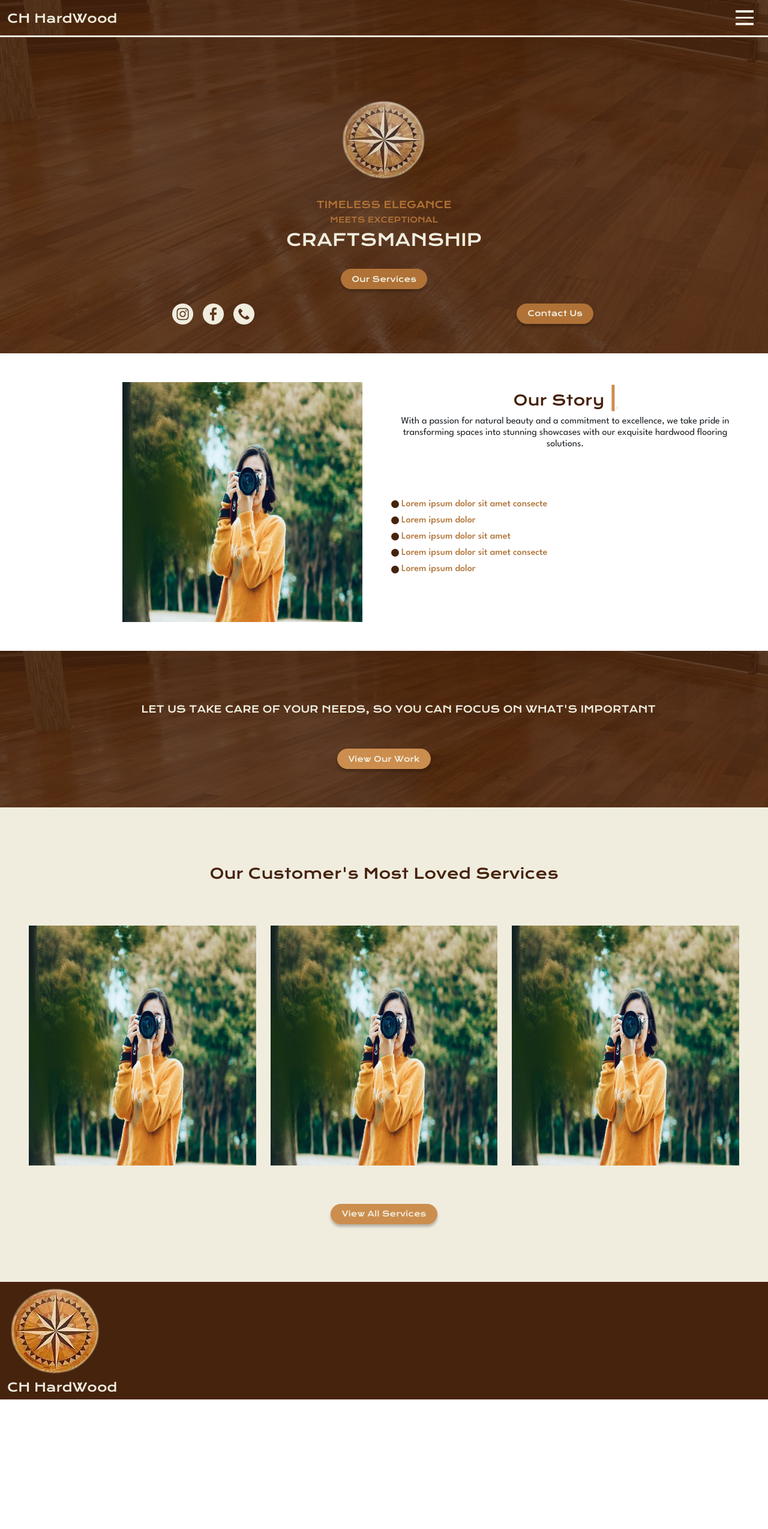
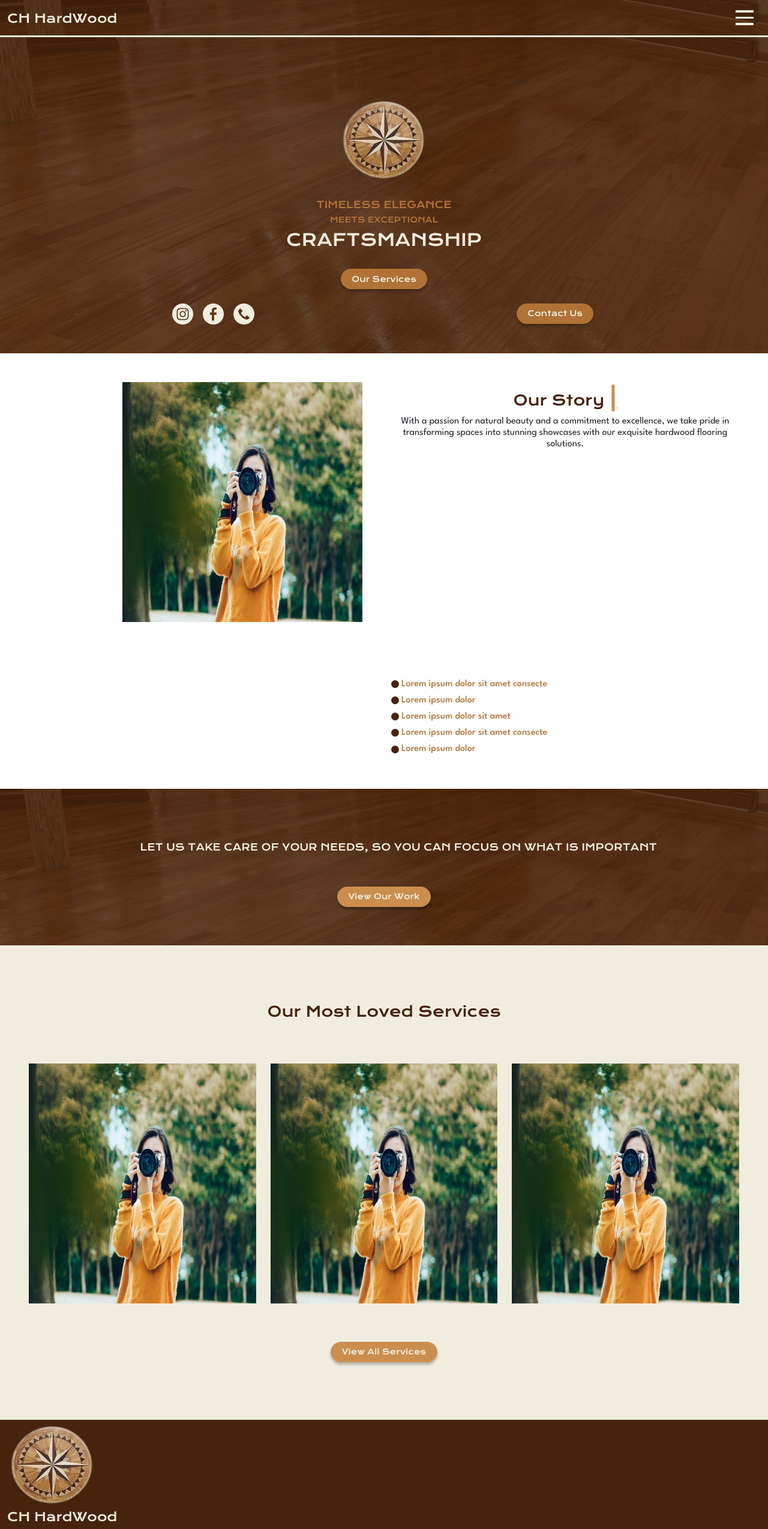
Before and after one commit to rafaelolal/chhardwood, a Next.js app: page / in a window 1280 px wide. Shown: the whole page at 60% size. Before the commit the page ends 2333 px from the top, so only its background shows below. Built offline with nearby package versions, Linux system fonts and the light colour scheme.

Commit message:
Rafael's changes

```diff
--- a/app/page.tsx
+++ b/app/page.tsx
@@ -1,14 +1,22 @@
 import Image from "next/image";
 import styles from "./page.module.css";
 import Link from "next/link";
+import { ImageOptimizerCache } from "next/dist/server/image-optimizer";
 
 export default function Home() {
   return (
     <main>
+      <div className="header-bg pt-5 border-top border-light border-3">
+        <div className="container py-5 text-center">
+          <div className="position-relative logo mx-auto d-block">
+            <Image
+              src="/images/logo.png"
+              fill
+              objectFit="contain"
+              alt="CH Hardwood Floors Logo"
+            />
+          </div>
 
-        <div className="header-bg pt-5 border-top border-light border-3" >
-          <div className="container py-5 text-center">
-            <img src="/images/logo.png" className="logo"></img>
           <h6 className="text-tertiary fs-6 fs-sm-5 pt-4">TIMELESS ELEGANCE</h6>
           <h6 className="text-tertiary fs-7 fs-sm-6">MEETS EXCEPTIONAL</h6>
           <h6 className="text-light fs-3 fs-sm-4 pb-4">CRAFTSMANSHIP</h6>
@@ -18,9 +26,36 @@ export default function Home() {
 
           <div className="row justify-content-between mt-4">
             <div className="col-12 col-sm-6">
-                <a className="mx-2" href="https://www.instagram.com/ch_hardwoodfloors/"><img src="/icons/instagram.png" width={35} height={35} alt="Instagram"></img></a>
-                <a className="mx-2" href="https://www.facebook.com/chhardwoodfloors"><img src="/icons/facebook.png" width={35} height={35} alt="Facebook"></img></a>
-                <a className="mx-2" href=""><img src="/icons/phone-call.png" width={35} height={35} alt="Phone Number"></img></a>
+              <a
+                className="mx-2"
+                href="https://www.instagram.com/ch_hardwoodfloors/"
+              >
+                <Image
+                  src="/icons/instagram.png"
+                  width={35}
+                  height={35}
+                  alt="Instagram"
+                />
+              </a>
+              <a
+                className="mx-2"
+                href="https://www.facebook.com/chhardwoodfloors"
+              >
+                <Image
+                  src="/icons/facebook.png"
+                  width={35}
+                  height={35}
+                  alt="Facebook"
+                />
+              </a>
+              <a className="mx-2" href="">
+                <Image
+                  src="/icons/phone-call.png"
+                  width={35}
+                  height={35}
+                  alt="Phone Number"
+                />
+              </a>
             </div>
 
             <div className="col-12 col-sm-6 d-none d-sm-block">
@@ -32,7 +67,6 @@ export default function Home() {
         </div>
       </div>
 
-
       <div className="row bg-white p-5">
         <div className="col d-none d-sm-flex">
           <Image
@@ -42,10 +76,11 @@ export default function Home() {
             width={400}
             alt="Paint bucket"
           />
-
         </div>
         <div className="col d-flex flex-column">
-      <h6 className="text-primary text-center text-sm-left fs-4">Our Story  <a className="text-secondary fs-1">|</a></h6>
+          <h6 className="text-primary text-center text-sm-left fs-4">
+            Our Story <a className="text-secondary fs-1">|</a>
+          </h6>
 
           <h6 className="mb-5 text-center text-sm-left body-text">
             With a passion for natural beauty and a commitment to excellence, we
@@ -53,34 +88,57 @@ export default function Home() {
             exquisite hardwood flooring solutions.
           </h6>
 
-      <img className="d-block d-sm-none" src="/images/paint.jpg" alt="Paint Bucket" style={{width: "100%", maxWidth: "500", height: "auto"}}></img>
+          <div
+            className="position-relative"
+            style={{ width: "100%", height: "300px" }}
+          >
+            <Image
+              className="d-block d-sm-none"
+              src="/images/paint.jpg"
+              alt="Paint Bucket"
+              fill
+              objectFit="contain"
+            />
+          </div>
 
           <div className="bullet-points pt-4">
-      <h6> <span></span> Lorem ipsum dolor sit amet consecte</h6>
-      <h6> <span></span> Lorem ipsum dolor</h6>
-      <h6> <span></span> Lorem ipsum dolor sit amet</h6>
-      <h6> <span></span> Lorem ipsum dolor sit amet consecte</h6>
-      <h6> <span></span> Lorem ipsum dolor</h6>
+            <h6>
+              {" "}
+              <span></span> Lorem ipsum dolor sit amet consecte
+            </h6>
+            <h6>
+              {" "}
+              <span></span> Lorem ipsum dolor
+            </h6>
+            <h6>
+              {" "}
+              <span></span> Lorem ipsum dolor sit amet
+            </h6>
+            <h6>
+              {" "}
+              <span></span> Lorem ipsum dolor sit amet consecte
+            </h6>
+            <h6>
+              {" "}
+              <span></span> Lorem ipsum dolor
+            </h6>
           </div>
-
         </div>
       </div>
 
       <div className="row wood-bg py-5 m-0 ">
-        <h6 className="text-light text-center m-1 m-sm-4 p-2 p-sm-3"> LET US TAKE CARE OF YOUR NEEDS, SO YOU CAN FOCUS ON
-        WHAT'S IMPORTANT</h6>
+        <h6 className="text-light text-center m-1 m-sm-4 p-2 p-sm-3">
+          LET US TAKE CARE OF YOUR NEEDS, SO YOU CAN FOCUS ON WHAT IS IMPORTANT
+        </h6>
         <Link href="/gallery" className="btn btn-secondary mx-auto my-3">
           View Our Work
         </Link>
-
-
       </div>
-
 
       <div className="row p-5 bg-light">
         <div className="col-12 py-5">
           <h6 className="text-center text-primary fs-4">
-          Our Customer's Most Loved Services
+            Our Most Loved Services
           </h6>
         </div>
         <div className="col-12 col-sm-6 col-md-4 my-3">
@@ -117,7 +175,6 @@ export default function Home() {
           </Link>
         </div>
       </div>
-
     </main>
   );
 }
--- a/app/ui/footer.tsx
+++ b/app/ui/footer.tsx
@@ -1,31 +1,27 @@
+import Image from "next/image";
 import Link from "next/link";
 
 export default function Footer() {
   return (
     <div className="container-fluid m-0 bg-primary">
       <div className="row">
-       <div className="col-12">
-       <img src="/images/logo.png"></img>
+        <div className="col-12">
+          <div className="position-relative logo">
+            <Image
+              src="/images/logo.png"
+              fill
+              alt="CH HardWood Logo"
+              objectFit="contain"
+            />
+          </div>
 
-       <h5 className="text-light">
-              CH HardWood
-            </h5>
-
-
-       </div>
-       <div className="col-12">
-
-        </div>
-        <div className="col-12">
-
-        </div>
-        <div className="col-12">
-
+          <h5 className="text-light">CH HardWood</h5>
         </div>
 
+        <div className="col-12"></div>
+        <div className="col-12"></div>
+        <div className="col-12"></div>
       </div>
-
-
     </div>
   );
 }
--- a/app/ui/navbar.tsx
+++ b/app/ui/navbar.tsx
@@ -1,3 +1,4 @@
+import Image from "next/image";
 import Link from "next/link";
 
 export default function Navbar() {
@@ -8,7 +9,6 @@ export default function Navbar() {
           CH HardWood
         </Link>
 
-
         <button
           className="navbar-toggler"
           type="button"
@@ -18,7 +18,7 @@ export default function Navbar() {
           aria-label="Toggle navigation"
         >
           <span className="toggler-icon"></span>
-          <span className="toggler-icon" style={{margin: "7px auto"}}></span>
+          <span className="toggler-icon" style={{ margin: "7px auto" }}></span>
           <span className="toggler-icon"></span>
         </button>
 
@@ -27,24 +27,33 @@ export default function Navbar() {
           tabIndex={-1}
           id="offcanvasNavbar"
           aria-labelledby="offcanvasNavbarLabel"
-          style={{transition: "0.1s"}}
+          style={{ transition: "0.1s" }}
         >
           <div className="offcanvas-header m-0 bg-primary">
-            <h5 className="offcanvas-title text-light border-0" id="offcanvasNavbarLabel">
+            <h5
+              className="offcanvas-title text-light border-0"
+              id="offcanvasNavbarLabel"
+            >
               CH HardWood
             </h5>
+
             <button
               type="button"
-              className="btn-close"
+              className="btn-close text-light"
               data-bs-dismiss="offcanvas"
               aria-label="Close"
-            > </button>
+            >
+              X
+            </button>
           </div>
           <div className="offcanvas-body bg-primary navbar-text ">
             <ul className="navbar-nav justify-content-start h-100 pt-5">
-
               <li className="nav-item text-light">
-                <Link className="nav-link active text-light" aria-current="page" href="/">
+                <Link
+                  className="nav-link active text-light"
+                  aria-current="page"
+                  href="/"
+                >
                   HOME
                 </Link>
               </li>
@@ -110,6 +119,7 @@ export default function Navbar() {
                   HELP
                 </Link>
               </li>
+
               <li>
                 <div className="nav-item dropdown">
                   <a
@@ -135,8 +145,14 @@ export default function Navbar() {
                   </ul>
                 </div>
               </li>
-              <li>
-              <img src="/images/logo.png" className="logo"></img>
+
+              <li className="nav-item position-relative logo mx-auto d-block">
+                <Image
+                  src="/images/logo.png"
+                  fill
+                  alt="CH Hardwood Floors Logo"
+                  objectFit="contain"
+                />
               </li>
             </ul>
           </div>
```
Also changed, not shown: app/appointment/page.tsx (added, +23 -0 lines), app/gallery/page.tsx (+17 -14 lines), app/message/page.tsx (+3 -7 lines), app/appointment.tsx (deleted). Lines whose indentation alone changed are shown as unchanged.
